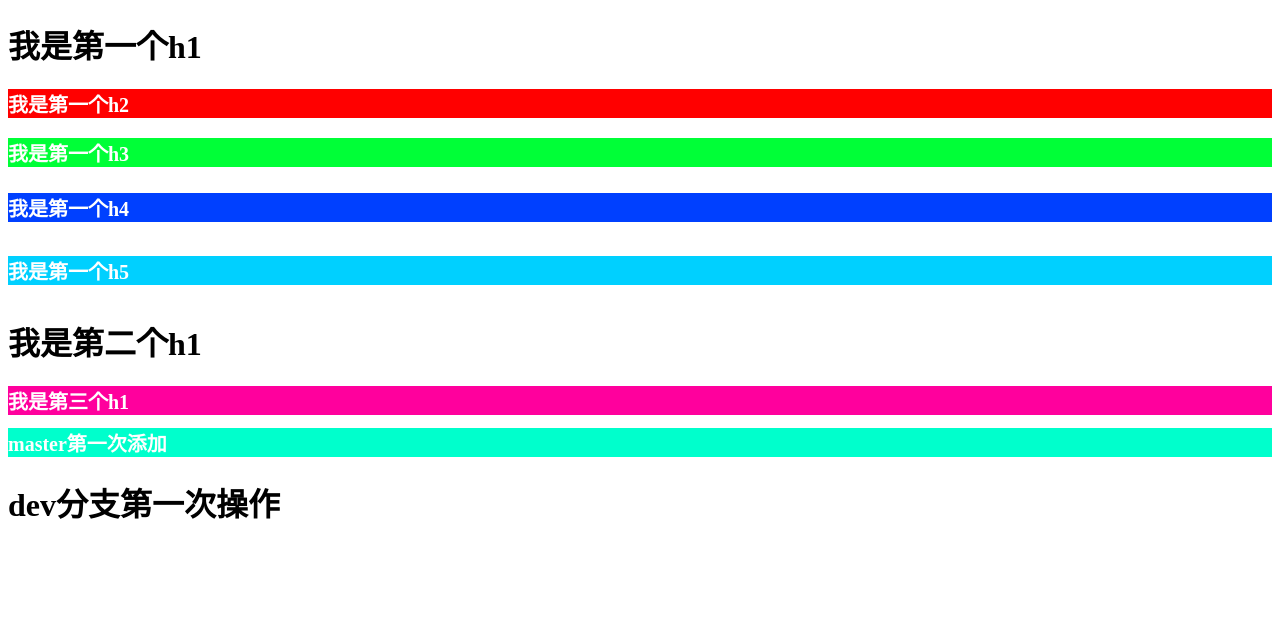
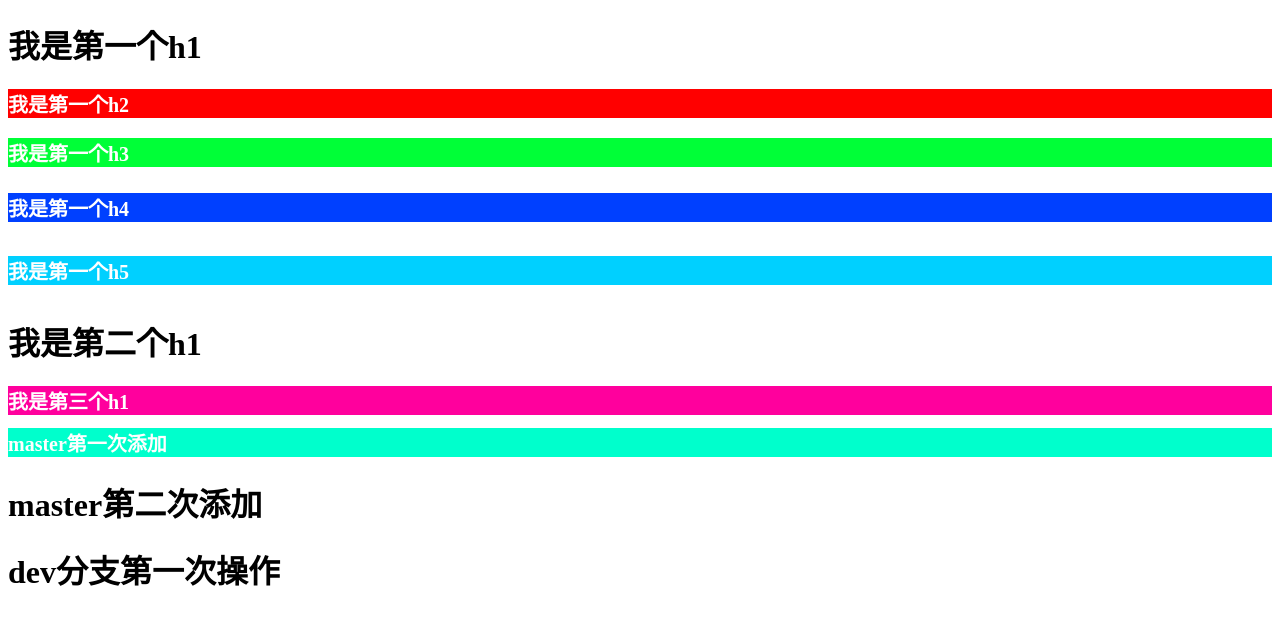
Before and after one commit to dkl0701/1030, a plain HTML site: page index.html in a window 1280 px wide. Drawn offline with Linux system fonts and the light colour scheme.

Commit message:
'master第二次添加'

```diff
--- a/index.html
+++ b/index.html
@@ -18,6 +18,7 @@
     <h1>我是第二个h1</h1>
     <h1>我是第三个h1</h1>
     <h1 class="m1">master第一次添加</h1>
+    <h1>master第二次添加</h1>
     <h1>dev分支第一次操作</h1>
 </body>
 
```
